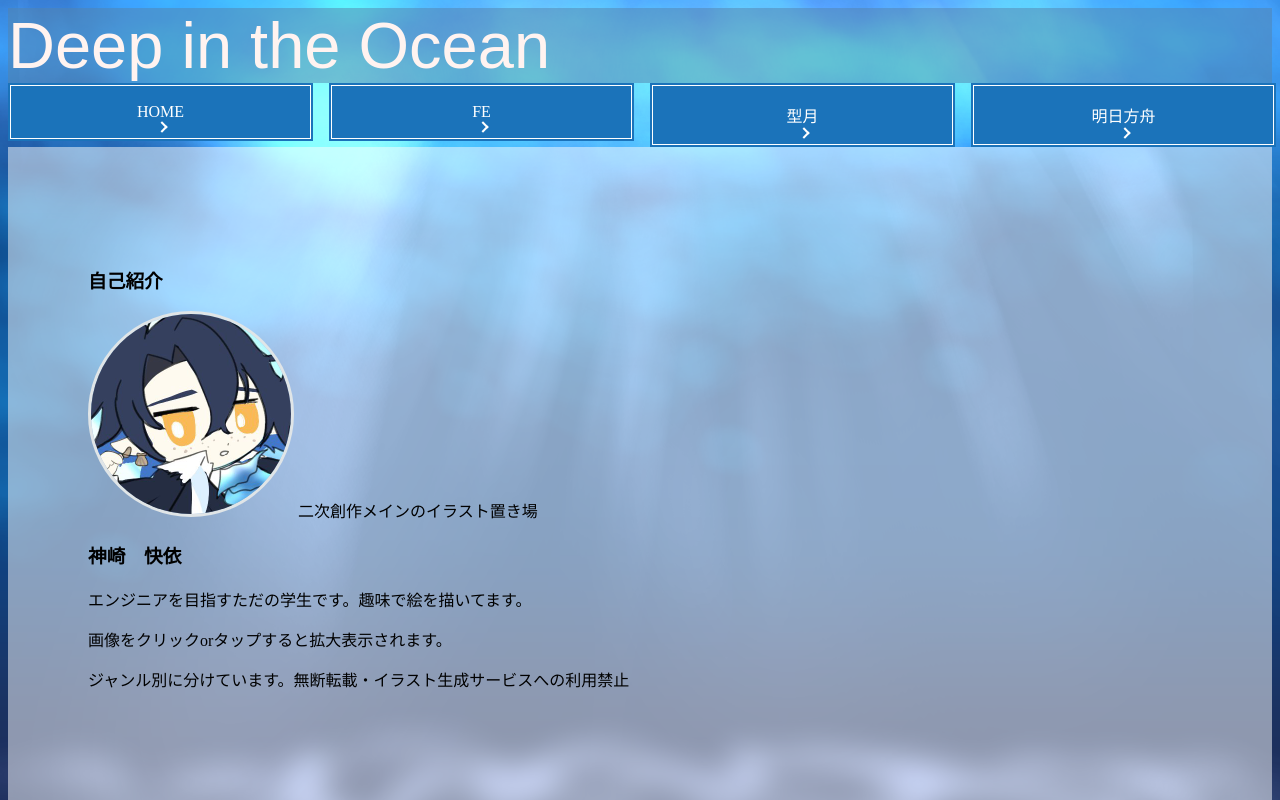
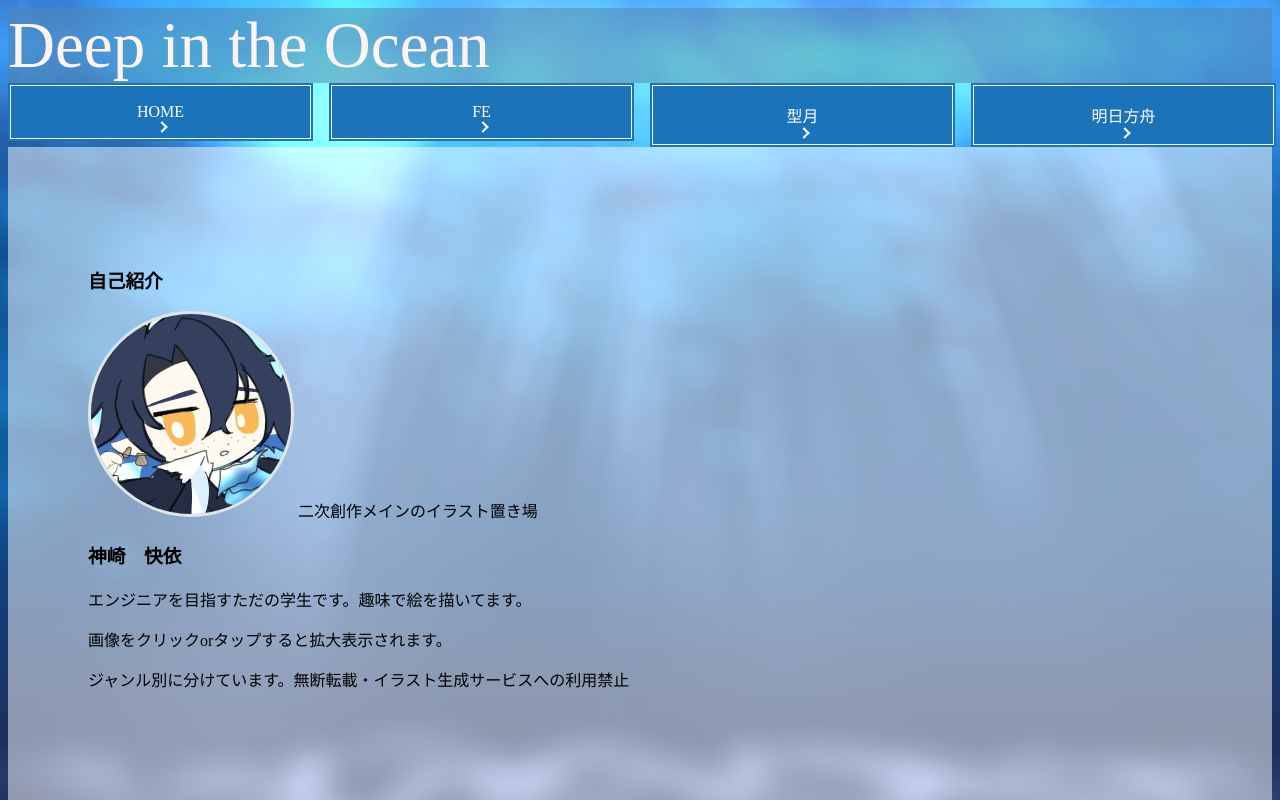
Before and after one commit to Kei000000/info, a plain HTML site: page index.html in a window 1280 px wide. Shown: the top 800 px of the page. Drawn offline with nearby package versions, Linux system fonts and the light colour scheme; some icons are missing.

Commit message:
Update stylesheet01.css

```diff
--- a/stylesheet01.css
+++ b/stylesheet01.css
@@ -23,7 +23,7 @@ li{
 .header-logo{
     background-color:rgba(85, 132, 172, 0.5);
     font-size: 65px;
-    font-family: "Antro Vectra", sans-serif;
+    font-family: "Antro Vectra", ;
     color:#fff3f0;
 }
 
```
